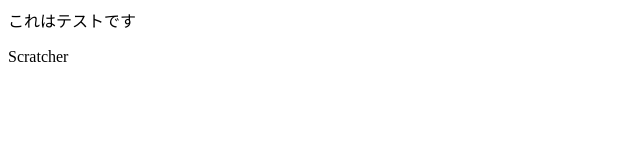
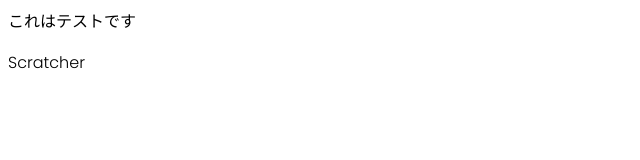
Before and after one commit to Momu09/Momu09.github.io, a plain HTML site: page index.html in a window 1280 px wide. Shown: the full height of the page, 0-640 px from the left. Drawn offline with Linux system fonts and the light colour scheme.

Commit message:
Update index.html

```diff
--- a/index.html
+++ b/index.html
@@ -1,6 +1,6 @@
 <html>
   <head>
-    <link rel=”stylesheet” href=”https://Momu09.github.io/Momu09.Github.io/stylesheet.css”/>
+    <link rel="stylesheet" href="stylesheet.css">
     <link rel="preconnect" href="https://fonts.googleapis.com">
     <link rel="preconnect" href="https://fonts.gstatic.com" crossorigin>
     <link href="https://fonts.googleapis.com/css2?family=Poppins:wght@300&display=swap" rel="stylesheet">
```
